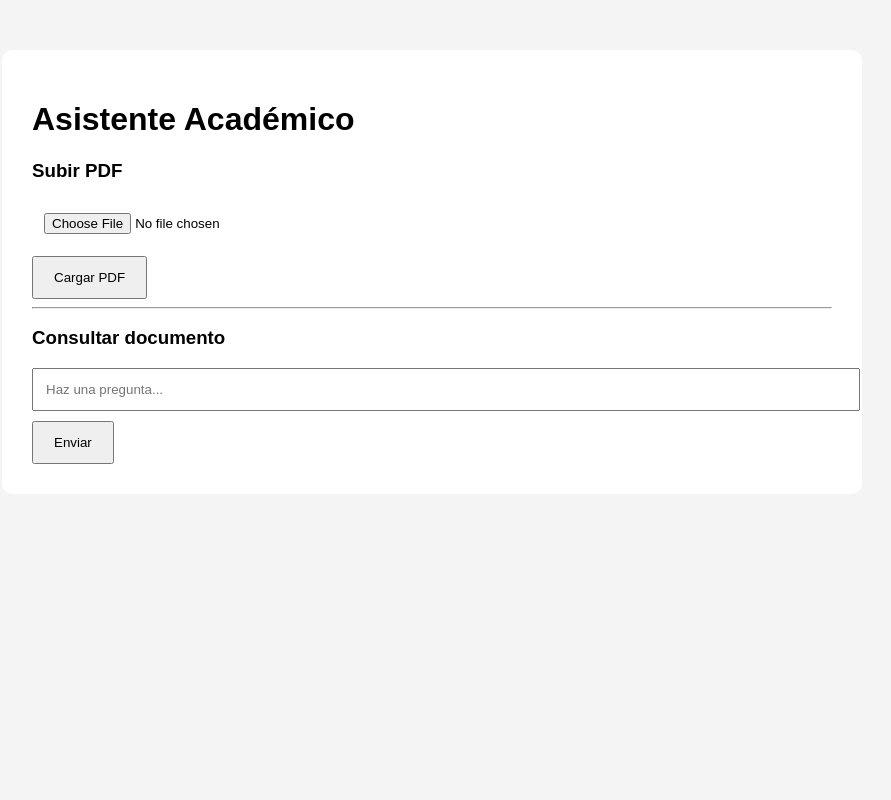
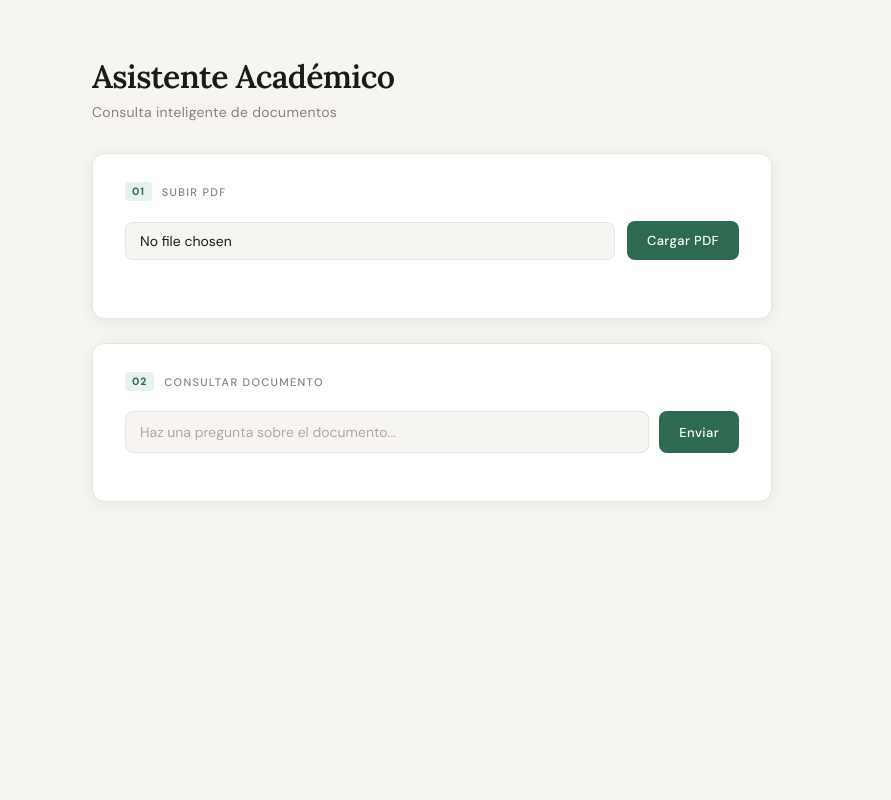
Before and after one commit to Marlon0927/RAG_proyecto_final, a FastAPI app: page / in a window 1280 px wide. Shown: the whole page, without its empty margins (208-1099 px from the left). Run offline with FastAPI, Linux system fonts and the light colour scheme.

Commit message:
Mejora HTML y CSS

```diff
--- a/static/styles.css
+++ b/static/styles.css
@@ -1,29 +1,197 @@
-body {
-    font-family: Arial;
-    background: #f4f4f4;
+/* ── Variables ── */
+:root {
+    --bg:        #f7f5f2;
+    --surface:   #ffffff;
+    --border:    #e8e4de;
+    --accent:    #2d6a4f;
+    --accent-lt: #e8f2ed;
+    --text:      #1a1a1a;
+    --muted:     #888078;
+    --radius:    12px;
+    --shadow:    0 2px 16px rgba(0,0,0,0.07);
 }
 
-.container {
-    width: 800px;
-    margin: auto;
-    margin-top: 50px;
-    background: white;
-    padding: 30px;
-    border-radius: 10px;
+*, *::before, *::after { box-sizing: border-box; margin: 0; padding: 0; }
+
+body {
+    font-family: 'DM Sans', system-ui, sans-serif;
+    background: var(--bg);
+    color: var(--text);
+    min-height: 100vh;
 }
 
-input {
-    width: 100%;
-    padding: 12px;
+/* ── Layout ── */
+.container {
+    width: min(680px, 94%);
+    margin: 0 auto;
+    padding: 56px 0 80px;
+    display: flex;
+    flex-direction: column;
+    gap: 24px;
 }
 
+/* ── Header ── */
+.app-header {
+    margin-bottom: 8px;
+}
+
+.app-header h1 {
+    font-family: 'Lora', Georgia, serif;
+    font-size: clamp(24px, 5vw, 32px);
+    font-weight: 600;
+    color: var(--text);
+    letter-spacing: -0.02em;
+}
+
+.tagline {
+    font-size: 14px;
+    color: var(--muted);
+    margin-top: 6px;
+    letter-spacing: 0.02em;
+}
+
+/* ── Cards ── */
+.card {
+    background: var(--surface);
+    border: 1px solid var(--border);
+    border-radius: var(--radius);
+    padding: 28px 32px;
+    box-shadow: var(--shadow);
+}
+
+.section-title {
+    display: flex;
+    align-items: center;
+    gap: 10px;
+    font-family: 'DM Sans', sans-serif;
+    font-size: 11px;
+    font-weight: 500;
+    letter-spacing: 0.12em;
+    text-transform: uppercase;
+    color: var(--muted);
+    margin-bottom: 20px;
+}
+
+.step {
+    font-size: 10px;
+    font-weight: 600;
+    color: var(--accent);
+    background: var(--accent-lt);
+    padding: 3px 7px;
+    border-radius: 4px;
+}
+
+/* ── File row ── */
+.file-row {
+    display: flex;
+    align-items: center;
+    gap: 12px;
+    flex-wrap: wrap;
+}
+
+/* ── Query row ── */
+.query-row {
+    display: flex;
+    gap: 10px;
+}
+
+/* ── Inputs ── */
+input[type="text"],
+input[type="file"] {
+    flex: 1;
+    font-family: 'DM Sans', sans-serif;
+    font-size: 14px;
+    color: var(--text);
+    background: var(--bg);
+    border: 1px solid var(--border);
+    border-radius: 8px;
+    padding: 11px 14px;
+    outline: none;
+    transition: border-color .2s, box-shadow .2s;
+    min-width: 0;
+}
+
+input[type="text"]::placeholder { color: #b0a898; }
+
+input[type="text"]:focus,
+input[type="file"]:focus {
+    border-color: var(--accent);
+    box-shadow: 0 0 0 3px rgba(45,106,79,0.1);
+}
+
+input[type="file"] {
+    cursor: pointer;
+    padding: 9px 14px;
+}
+input[type="file"]::-webkit-file-upload-button {
+    display: none;
+}
+
+/* ── Buttons ── */
 button {
-    margin-top: 10px;
-    padding: 12px 20px;
+    font-family: 'DM Sans', sans-serif;
+    font-size: 13px;
+    font-weight: 500;
+    letter-spacing: 0.03em;
+    color: #fff;
+    background: var(--accent);
+    border: none;
+    border-radius: 8px;
+    padding: 11px 20px;
+    cursor: pointer;
+    white-space: nowrap;
+    transition: background .2s, transform .1s;
+}
+button:hover   { background: #245c43; }
+button:active  { transform: scale(.98); }
+
+/* ── Status & Response ── */
+#uploadStatus {
+    margin-top: 12px;
+    font-size: 13px;
+    color: var(--muted);
+    min-height: 18px;
+}
+
+#response {
+    margin-top: 20px;
+    font-size: 14px;
+    line-height: 1.75;
+    color: var(--text);
+    white-space: pre-wrap;
+}
+
+#response:not(:empty) {
+    background: var(--accent-lt);
+    border-left: 3px solid var(--accent);
+    border-radius: 0 8px 8px 0;
+    padding: 16px 18px;
+}
+
+/* ── Sources ── */
+#sources:not(:empty) {
+    margin-top: 16px;
 }
 
 .source {
-    background: #eee;
-    padding: 10px;
-    margin-top: 10px;
+    background: var(--bg);
+    border: 1px solid var(--border);
+    border-radius: 8px;
+    padding: 12px 16px;
+    margin-top: 8px;
+    font-size: 13px;
+    color: var(--muted);
+    line-height: 1.6;
 }
+
+/* ── Scrollbar ── */
+::-webkit-scrollbar { width: 5px; }
+::-webkit-scrollbar-track { background: transparent; }
+::-webkit-scrollbar-thumb { background: var(--border); border-radius: 99px; }
+
+/* ── Responsive ── */
+@media (max-width: 480px) {
+    .card { padding: 20px; }
+    .query-row { flex-direction: column; }
+    button { width: 100%; }
+}
--- a/templates/index.html
+++ b/templates/index.html
@@ -4,7 +4,9 @@
 <head>
     <meta charset="UTF-8">
     <title>Asistente Reglamento</title>
-
+    <link rel="preconnect" href="https://fonts.googleapis.com">
+    <link rel="preconnect" href="https://fonts.gstatic.com" crossorigin>
+    <link href="https://fonts.googleapis.com/css2?family=Lora:wght@500;600&family=DM+Sans:wght@300;400;500&display=swap" rel="stylesheet">
     <link rel="stylesheet" href="/static/styles.css">
 </head>
 
@@ -12,37 +14,45 @@
 
     <div class="container">
 
+        <header class="app-header">
             <h1>Asistente Académico</h1>
+            <p class="tagline">Consulta inteligente de documentos</p>
+        </header>
 
         <!-- SUBIR PDF -->
-        <h3>Subir PDF</h3>
+        <section class="card">
+            <h3 class="section-title">
+                <span class="step">01</span>
+                Subir PDF
+            </h3>
 
+            <div class="file-row">
                 <input type="file" id="pdfFile" accept=".pdf">
-
-        <button onclick="uploadPDF()">
-            Cargar PDF
-        </button>
+                <button onclick="uploadPDF()">Cargar PDF</button>
+            </div>
 
             <div id="uploadStatus"></div>
-
-        <hr>
+        </section>
 
         <!-- HACER PREGUNTAS -->
-        <h3>Consultar documento</h3>
+        <section class="card">
+            <h3 class="section-title">
+                <span class="step">02</span>
+                Consultar documento
+            </h3>
 
+            <div class="query-row">
                 <input
                     type="text"
                     id="question"
-            placeholder="Haz una pregunta..."
+                    placeholder="Haz una pregunta sobre el documento..."
                 >
-
-        <button onclick="askQuestion()">
-            Enviar
-        </button>
+                <button onclick="askQuestion()">Enviar</button>
+            </div>
 
             <div id="response"></div>
-
             <div id="sources"></div>
+        </section>
 
     </div>
 
```
Also changed, not shown: chroma_db/chroma.sqlite3, 4 other files. Lines whose indentation alone changed are shown as unchanged.
